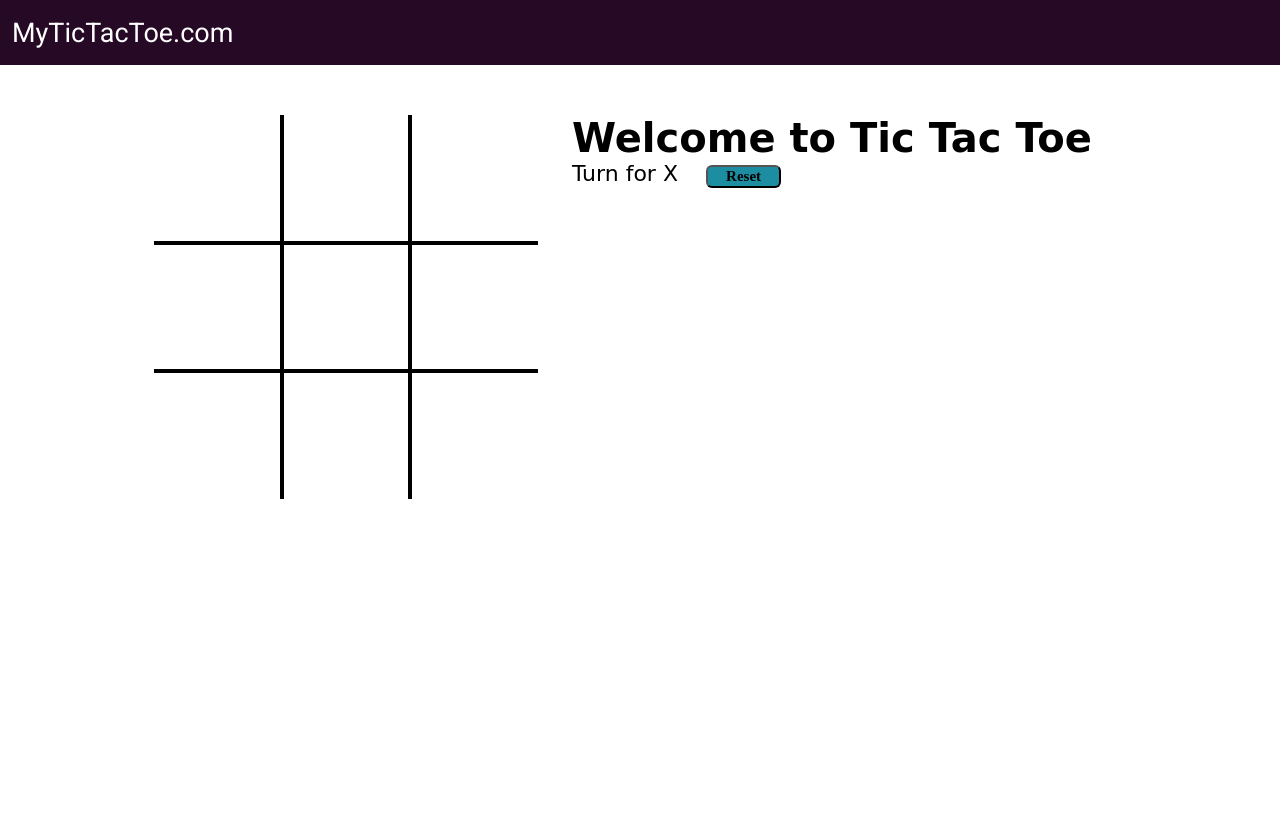
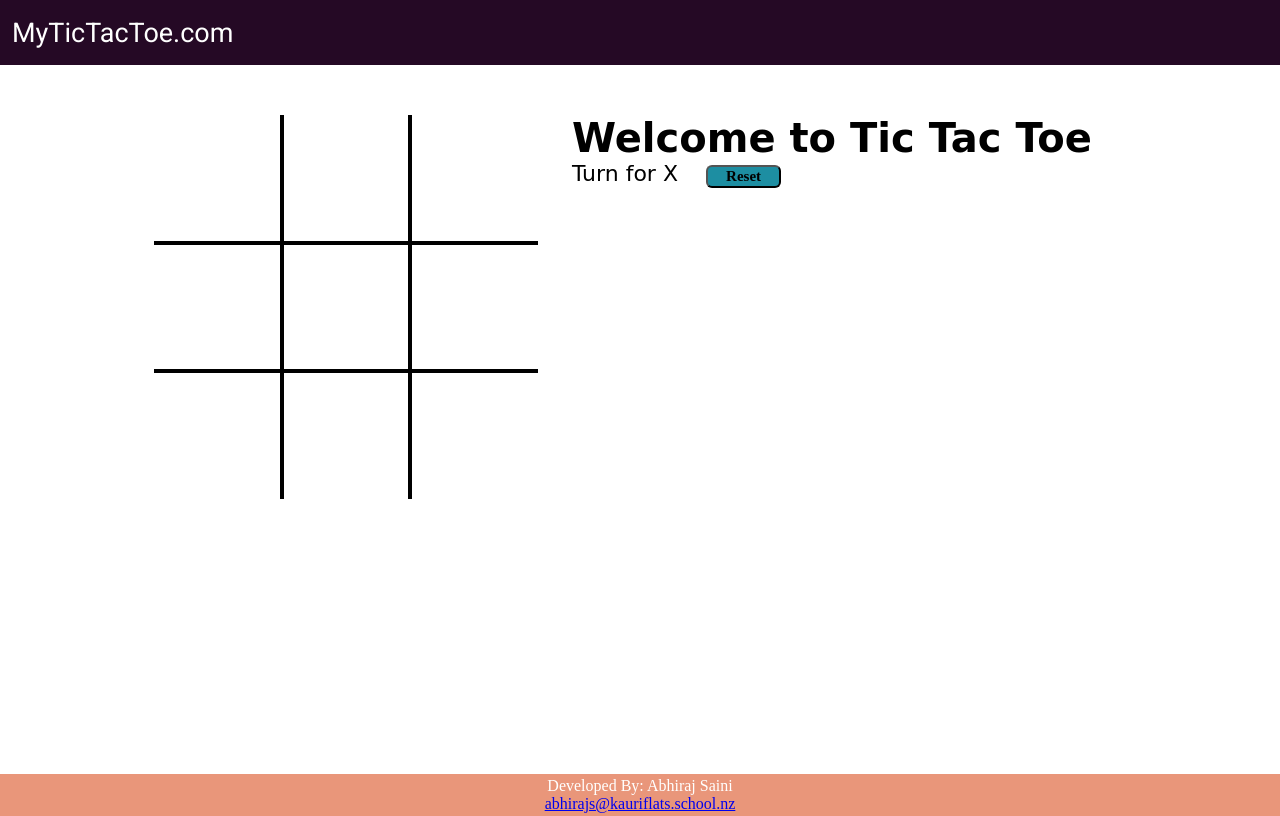
Before and after one commit to moneysaini/TicTacToe, a plain HTML site: page index.html in a window 1280 px wide. Drawn offline with Linux system fonts and the light colour scheme; a web font is replaced by a local one.

Commit message:
Add files via upload

```diff
--- a/index.html
+++ b/index.html
@@ -37,6 +37,15 @@
         <img src="excited.gif">
     </div>
  </div>
-<script src="script.js"></script>
+
+ </div>
+
+<footer style="margin-top: 275px;">
+    <p>Developed By: Abhiraj Saini<br>
+    <a href="mailto:abhirajs@kauriflats.school.nz">abhirajs@kauriflats.school.nz</a></p>
+  </footer>
+
+  <script src="script.js"></script>
+
 </body>
 </html>
--- a/style.css
+++ b/style.css
@@ -116,3 +116,10 @@ nav ul{
         grid-template-columns: repeat(3, 20vw);
     }
 }
+
+footer {
+    text-align: center;
+    padding: 3px;
+    background-color: DarkSalmon;
+    color: white;
+  }
```
